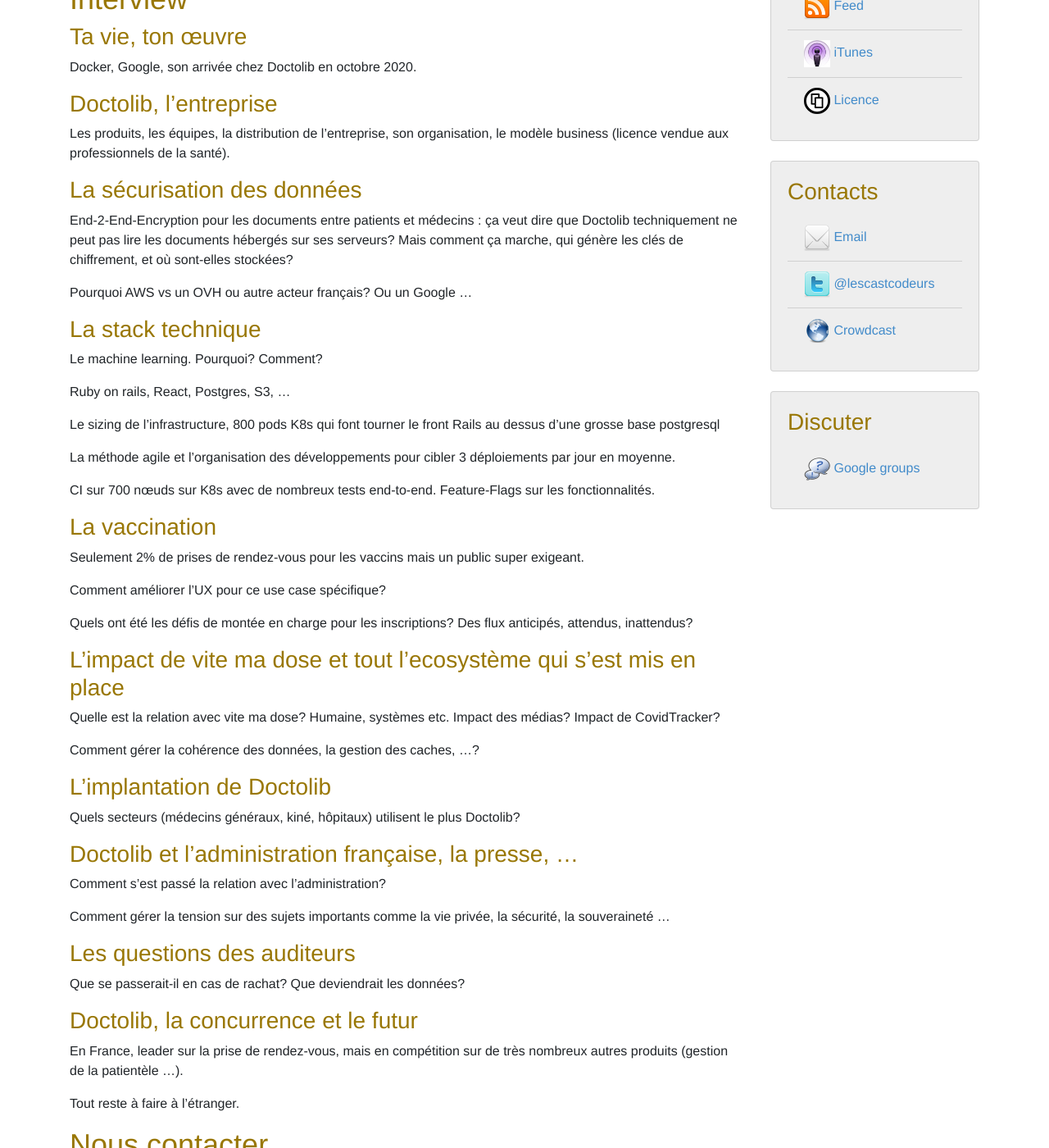
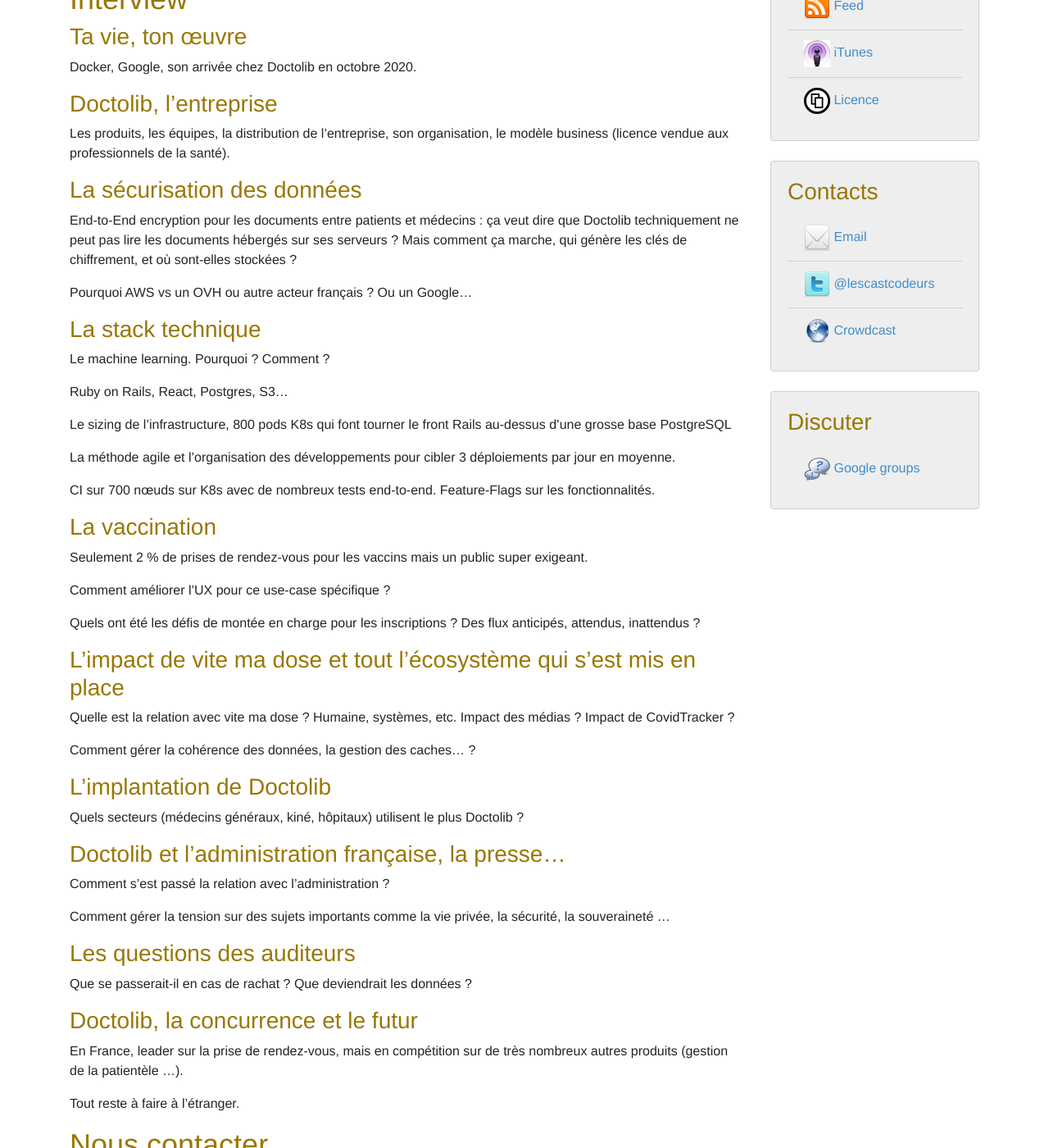
Before and after one commit to lescastcodeurs/lescastcodeurs.com, a Jekyll site: the page built from _posts/2021-07-29-lcc-261-interview-doctolib-avec-david-gageot.md, in a window 1280 px wide and 1400 px high, scrolled down 392 px. Shown: the whole window at 82% size. Built offline with Jekyll 4.4.1, drawn with Linux system fonts in a browser that asks for light colours; comment, search, counter and statistics services are not loaded; some of the changed text lies outside the part shown.

Commit message:
Correction de typos sur 2021-07-29-lcc-261-interview-doctolib-avec-david-gageot.md

```diff
--- a/_posts/2021-07-29-lcc-261-interview-doctolib-avec-david-gageot.md
+++ b/_posts/2021-07-29-lcc-261-interview-doctolib-avec-david-gageot.md
@@ -20,61 +20,61 @@ Téléchargement de l'épisode [LesCastCodeurs-Episode-261.mp3](https://traffic.
 
 Docker, Google, son arrivée chez Doctolib en octobre 2020.
 
-### Doctolib, l'entreprise
+### Doctolib, l’entreprise
 
-Les produits, les équipes, la distribution de l'entreprise, son organisation, le modèle business (licence vendue aux professionnels de la santé).
+Les produits, les équipes, la distribution de l’entreprise, son organisation, le modèle business (licence vendue aux professionnels de la santé).
 
 ### La sécurisation des données
 
-End-2-End-Encryption pour les documents entre patients et médecins : ça veut dire que Doctolib techniquement ne peut pas lire les documents hébergés sur ses serveurs? Mais comment ça marche, qui génère les clés de chiffrement, et où sont-elles stockées?
+End-to-End encryption pour les documents entre patients et médecins : ça veut dire que Doctolib techniquement ne peut pas lire les documents hébergés sur ses serveurs ? Mais comment ça marche, qui génère les clés de chiffrement, et où sont-elles stockées ?
 
-Pourquoi AWS vs un OVH ou autre acteur français? Ou un Google ...
+Pourquoi AWS vs un OVH ou autre acteur français ? Ou un Google…
 
 ### La stack technique
 
-Le machine learning. Pourquoi? Comment?
+Le machine learning. Pourquoi ? Comment ?
 
-Ruby on rails, React, Postgres, S3, ...
+Ruby on Rails, React, Postgres, S3…
 
-Le sizing de l'infrastructure, 800 pods K8s qui font tourner le front Rails au dessus d'une grosse base postgresql
+Le sizing de l’infrastructure, 800 pods K8s qui font tourner le front Rails au-dessus d’une grosse base PostgreSQL
 
-La méthode agile et l'organisation des développements pour cibler 3 déploiements par jour en moyenne.
+La méthode agile et l’organisation des développements pour cibler 3 déploiements par jour en moyenne.
 
 CI sur 700 nœuds sur K8s avec de nombreux tests end-to-end. Feature-Flags sur les fonctionnalités.
 
 ### La vaccination
 
-Seulement 2% de prises de rendez-vous pour les vaccins mais un public super exigeant.
+Seulement 2 % de prises de rendez-vous pour les vaccins mais un public super exigeant.
 
-Comment améliorer l'UX pour ce use case spécifique?
+Comment améliorer l’UX pour ce use-case spécifique ?
 
-Quels ont été les défis de montée en charge pour les inscriptions? Des flux anticipés, attendus, inattendus?
+Quels ont été les défis de montée en charge pour les inscriptions ? Des flux anticipés, attendus, inattendus ?
 
-### L'impact de vite ma dose et tout l'ecosystème qui s'est mis en place
+### L’impact de vite ma dose et tout l’écosystème qui s’est mis en place
 
-Quelle est la relation avec vite ma dose? Humaine, systèmes etc. Impact des médias? Impact de CovidTracker?
+Quelle est la relation avec vite ma dose ? Humaine, systèmes, etc. Impact des médias ? Impact de CovidTracker ?
 
-Comment gérer la cohérence des données, la gestion des caches, ...?
+Comment gérer la cohérence des données, la gestion des caches… ?
 
-### L'implantation de Doctolib
+### L’implantation de Doctolib
 
-Quels secteurs (médecins généraux, kiné, hôpitaux) utilisent le plus Doctolib?
+Quels secteurs (médecins généraux, kiné, hôpitaux) utilisent le plus Doctolib ?
 
-### Doctolib et l'administration française, la presse, ...
+### Doctolib et l’administration française, la presse…
 
-Comment s'est passé la relation avec l'administration?
+Comment s’est passé la relation avec l’administration ?
 
 Comment gérer la tension sur des sujets importants comme la vie privée, la sécurité, la souveraineté ...
 
 ### Les questions des auditeurs
 
-Que se passerait-il en cas de rachat? Que deviendrait les données?
+Que se passerait-il en cas de rachat ? Que deviendrait les données ?
 
 ### Doctolib, la concurrence et le futur
 
 En France, leader sur la prise de rendez-vous, mais en compétition sur de très nombreux autres produits (gestion de la patientèle ...).
 
-Tout reste à faire à l'étranger.
+Tout reste à faire à l’étranger.
 
 ## Nous contacter
 
```
Also changed, not shown: other parts of _posts/2021-07-29-lcc-261-interview-doctolib-avec-david-gageot.md (+4 -4 lines).
